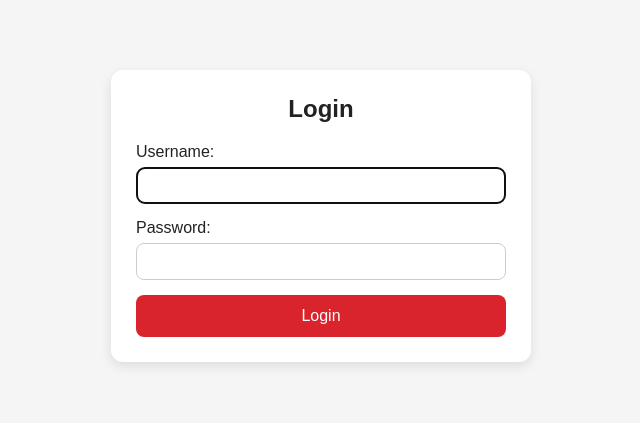
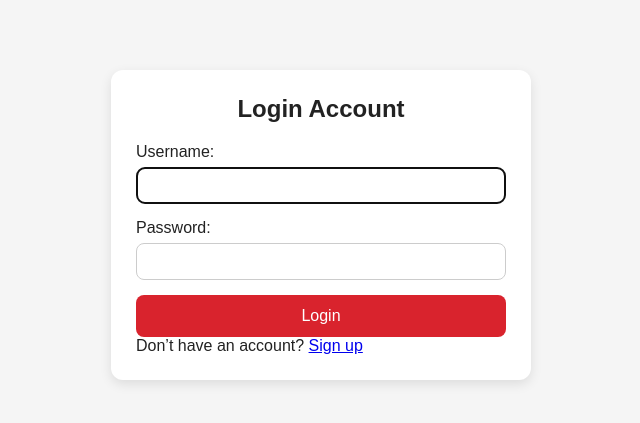
Before and after one commit to meghanak124/BookMyShowClone, a Django app: page /accounts/login/ in a window 1280 px wide. Shown: the part 109-532 px from the top of the page, without its empty margins (319-959 px from the left). Run offline with Django 5.2, Linux system fonts and the light colour scheme.

Commit message:
sign and login page fix

```diff
--- a/templates/registration/login.html
+++ b/templates/registration/login.html
@@ -1,9 +1,13 @@
-{% extends 'base.html' %} {% block title %}Login{% endblock %} {%block content%}
+{% extends 'base.html' %} {%block title%} Login {%endblock%} {% block content%}
 <div class="form-card">
-    <h2>Login</h2>
+    <h2>Login Account</h2>
     <form method="post">
         {% csrf_token %} {{ form.as_p }}
         <button type="submit" class="btn">Login</button>
     </form>
+    <p class="auth-text">
+        Don’t have an account?
+        <a href="{% url 'signup' %}">Sign up</a>
+    </p>
 </div>
 {% endblock %}
```
Also changed, not shown: accounts/views.py (+5 -9 lines), db.sqlite3.
